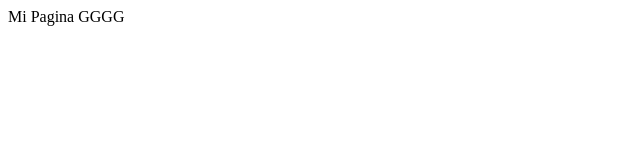
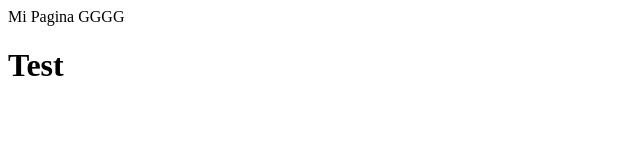
Before and after one commit to jpulgar1978/PaginaWeb, a plain HTML site: page index.html in a window 1280 px wide. Shown: the full height of the page, 0-640 px from the left. Drawn offline with Linux system fonts and the light colour scheme.

```diff
--- a/index.html
+++ b/index.html
@@ -4,5 +4,6 @@
     </head>
     <body>
         Mi Pagina GGGG
+        <h1>Test</h1>
     </body>
 </html>
```
Also changed, not shown: gatos.html (added, +8 -0 lines).
